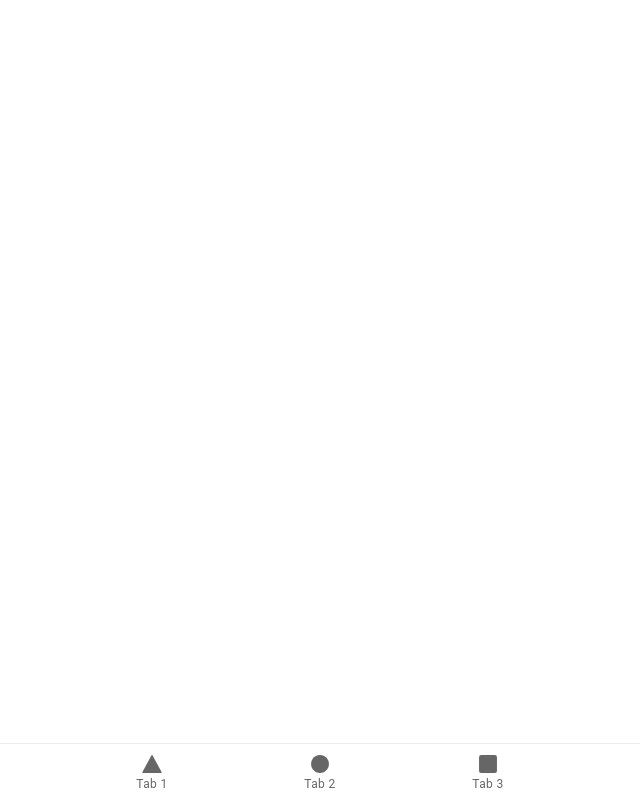
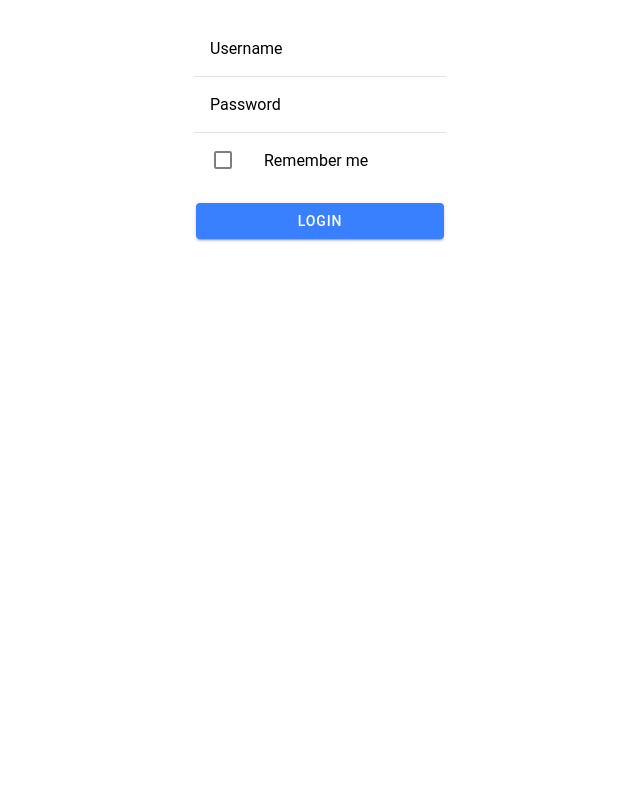
Before and after one commit to KiraCorbett/unity-park, a React (Create React App) app in the folder myApp/: page /login in a window 1280 px wide. Shown: the whole page, without its empty margins (320-960 px from the left). Built offline with nearby package versions, Linux system fonts and the light colour scheme.

Commit message:
Make routing conditional based on log in status

```diff
--- a/myApp/src/App.tsx
+++ b/myApp/src/App.tsx
@@ -31,13 +31,20 @@ import '@ionic/react/css/display.css';
 /* Theme variables */
 import './theme/variables.css';
 
-const App: React.FC = () => (
+
+const App: React.FC = () => {
+
+  const isLoggedIn = false;
+
+  return (
   <IonApp>
     <IonReactRouter>
       <IonTabs>
         <IonRouterOutlet>
-          <PageRouter />
+          <PageRouter isLoggedIn={isLoggedIn} />
         </IonRouterOutlet>
+        {
+          isLoggedIn ?
         <IonTabBar slot="bottom">
           <IonTabButton tab="tab1" href="/tab1">
             <IonIcon icon={triangle} />
@@ -52,9 +59,12 @@ const App: React.FC = () => (
             <IonLabel>Tab 3</IonLabel>
           </IonTabButton>
         </IonTabBar>
+        : <IonTabBar></IonTabBar>
+        }
       </IonTabs>
     </IonReactRouter>
   </IonApp>
-);
+  );
+}
 
 export default App;
--- a/myApp/src/PageRouter.tsx
+++ b/myApp/src/PageRouter.tsx
@@ -1,16 +1,29 @@
 import React from 'react';
 import { Redirect, Route } from 'react-router-dom';
+import Login from './pages/Login';
 import Tab1 from './pages/Tab1';
 import Tab2 from './pages/Tab2';
 import Tab3 from './pages/Tab3';
 
-const PageRouter: React.FC = () => (
-    <React.Fragment>
-        <Route path="/tab1" component={Tab1}/>
-        <Route path="/tab2" component={Tab2}/>
-        <Route path="/tab3" component={Tab3} />
-        <Route path="/" render={() => <Redirect to="/tab1" />} exact={true} />
-    </React.Fragment>
-);
+function PageRouter(props: { isLoggedIn: boolean; }) {
+
+    if (props.isLoggedIn) {
+        return (
+            <React.Fragment>
+                <Route path="/tab1" component={Tab1} />
+                <Route path="/tab2" component={Tab2} />
+                <Route path="/tab3" component={Tab3} />
+                <Route path="/" render={() => <Redirect to="/tab1" />} exact={true} />
+            </React.Fragment>
+        );
+    }
+    return (
+        <React.Fragment>
+            <Route path="/login" component={Login} />
+            <Route path="/" render={() => <Redirect to="/login" />} />
+        </React.Fragment>
+    );
+
+}
 
 export default PageRouter;
```
